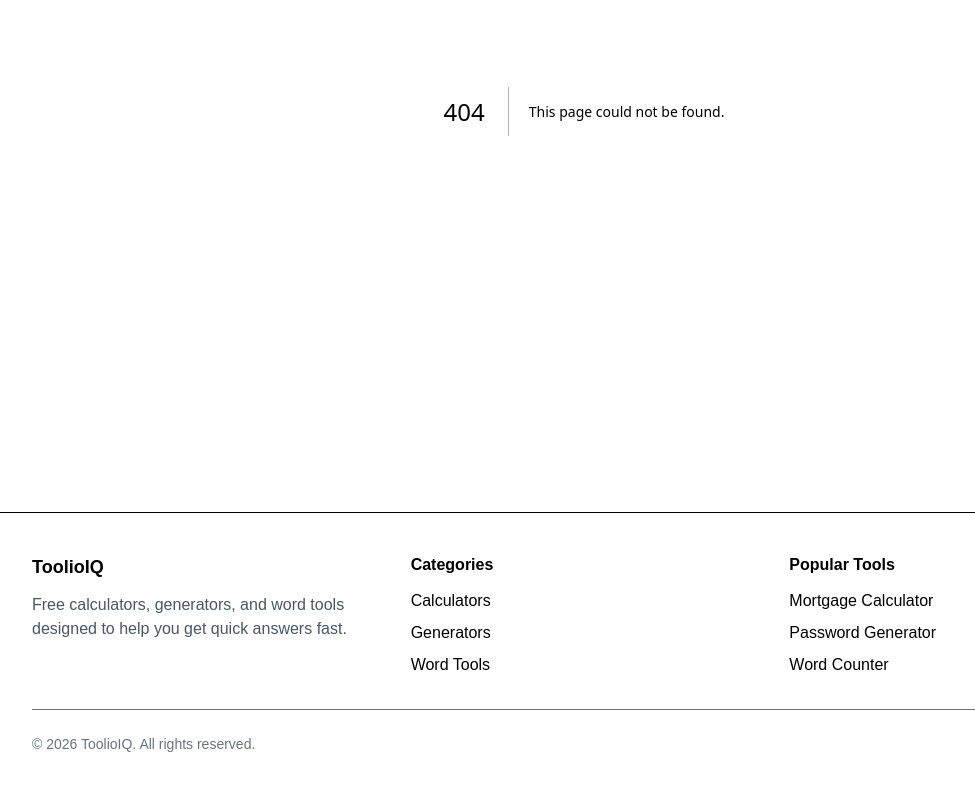
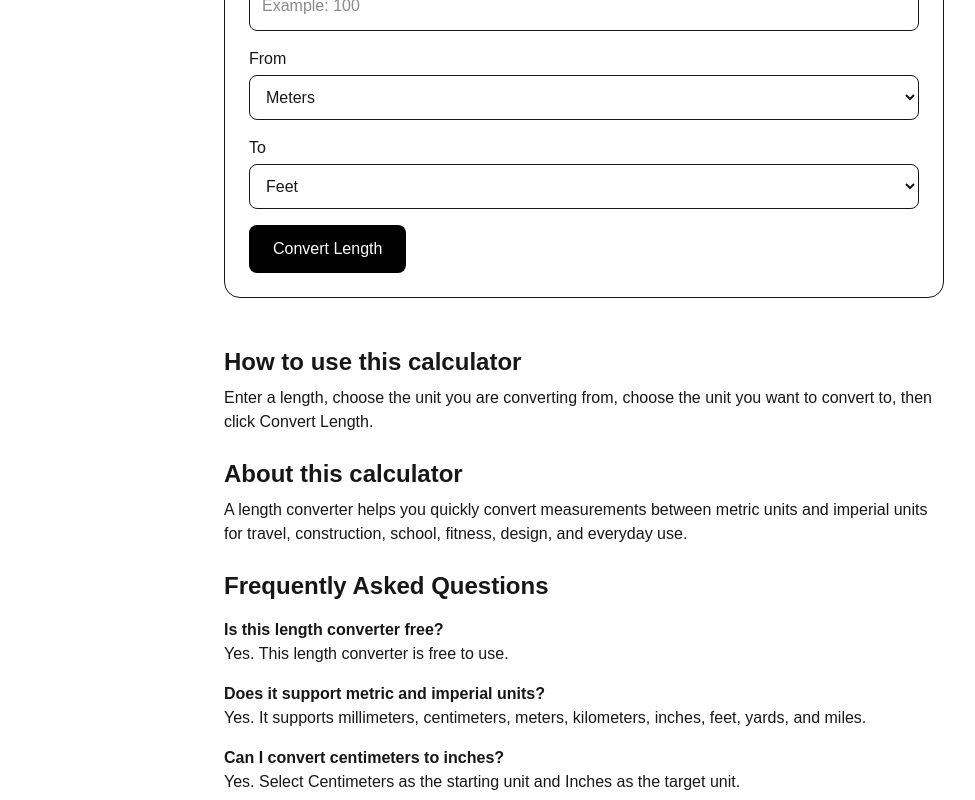
Before and after one commit to toolioiq/toolioiq, a Next.js app: page /converters/length-converter in a window 1280 px wide. Before the commit this address had no page. Shown: the part 360-1160 px from the top of the page, without its empty margins (56-1031 px from the left). Built offline with nearby package versions, Linux system fonts and the light colour scheme.

Commit message:
Add length converter

```diff
--- /dev/null
+++ b/app/converters/length-converter/page.tsx
@@ -0,0 +1,72 @@
+import type { Metadata } from "next";
+import LengthConverter from "@/components/LengthConverter";
+import CalculatorPageLayout from "@/components/CalculatorPageLayout";
+
+export const metadata: Metadata = {
+  title: "Length Converter | ToolioIQ",
+  description:
+    "Convert millimeters, centimeters, meters, kilometers, inches, feet, yards, and miles with ToolioIQ's free length converter.",
+};
+
+export default function LengthConverterPage() {
+  return (
+    <CalculatorPageLayout
+      title="Length Converter"
+      description="Use this free length converter to convert between metric and imperial length units including millimeters, centimeters, meters, kilometers, inches, feet, yards, and miles."
+      howToUse={
+        <p>
+          Enter a length, choose the unit you are converting from, choose the
+          unit you want to convert to, then click Convert Length.
+        </p>
+      }
+      explanation={
+        <p>
+          A length converter helps you quickly convert measurements between
+          metric units and imperial units for travel, construction, school,
+          fitness, design, and everyday use.
+        </p>
+      }
+      faqs={
+        <>
+          <h3 className="font-semibold mt-4">Is this length converter free?</h3>
+          <p>Yes. This length converter is free to use.</p>
+
+          <h3 className="font-semibold mt-4">
+            Does it support metric and imperial units?
+          </h3>
+          <p>
+            Yes. It supports millimeters, centimeters, meters, kilometers,
+            inches, feet, yards, and miles.
+          </p>
+
+          <h3 className="font-semibold mt-4">
+            Can I convert centimeters to inches?
+          </h3>
+          <p>
+            Yes. Select Centimeters as the starting unit and Inches as the target
+            unit.
+          </p>
+        </>
+      }
+      relatedTools={[
+        {
+          title: "Temperature Converter",
+          href: "/converters/temperature-converter",
+          description: "Convert Celsius, Fahrenheit, and Kelvin temperatures.",
+        },
+        {
+          title: "Percentage Calculator",
+          href: "/calculators/percentage-calculator",
+          description: "Calculate percentages quickly and easily.",
+        },
+        {
+          title: "Random Number Generator",
+          href: "/generators/random-number-generator",
+          description: "Generate random numbers between any range.",
+        },
+      ]}
+    >
+      <LengthConverter />
+    </CalculatorPageLayout>
+  );
+}
--- /dev/null
+++ b/components/LengthConverter.tsx
@@ -0,0 +1,131 @@
+"use client";
+
+import { useState } from "react";
+
+const lengthUnits = {
+  millimeters: {
+    label: "Millimeters",
+    meters: 0.001,
+  },
+  centimeters: {
+    label: "Centimeters",
+    meters: 0.01,
+  },
+  meters: {
+    label: "Meters",
+    meters: 1,
+  },
+  kilometers: {
+    label: "Kilometers",
+    meters: 1000,
+  },
+  inches: {
+    label: "Inches",
+    meters: 0.0254,
+  },
+  feet: {
+    label: "Feet",
+    meters: 0.3048,
+  },
+  yards: {
+    label: "Yards",
+    meters: 0.9144,
+  },
+  miles: {
+    label: "Miles",
+    meters: 1609.344,
+  },
+};
+
+type LengthUnit = keyof typeof lengthUnits;
+
+export default function LengthConverter() {
+  const [value, setValue] = useState("");
+  const [fromUnit, setFromUnit] = useState<LengthUnit>("meters");
+  const [toUnit, setToUnit] = useState<LengthUnit>("feet");
+  const [result, setResult] = useState<number | null>(null);
+  const [error, setError] = useState("");
+
+  const convertLength = () => {
+    setError("");
+    setResult(null);
+
+    const inputValue = Number(value);
+
+    if (value === "" || isNaN(inputValue)) {
+      setError("Please enter a valid length.");
+      return;
+    }
+
+    const meters = inputValue * lengthUnits[fromUnit].meters;
+    const converted = meters / lengthUnits[toUnit].meters;
+
+    setResult(Number(converted.toFixed(6)));
+  };
+
+  return (
+    <div className="border rounded-2xl p-6 space-y-4">
+      <div>
+        <label className="block font-medium mb-1">Length</label>
+        <input
+          type="number"
+          value={value}
+          onChange={(e) => setValue(e.target.value)}
+          className="border rounded-lg p-3 w-full"
+          placeholder="Example: 100"
+        />
+      </div>
+
+      <div>
+        <label className="block font-medium mb-1">From</label>
+        <select
+          value={fromUnit}
+          onChange={(e) => setFromUnit(e.target.value as LengthUnit)}
+          className="border rounded-lg p-3 w-full"
+        >
+          {Object.entries(lengthUnits).map(([key, unit]) => (
+            <option key={key} value={key}>
+              {unit.label}
+            </option>
+          ))}
+        </select>
+      </div>
+
+      <div>
+        <label className="block font-medium mb-1">To</label>
+        <select
+          value={toUnit}
+          onChange={(e) => setToUnit(e.target.value as LengthUnit)}
+          className="border rounded-lg p-3 w-full"
+        >
+          {Object.entries(lengthUnits).map(([key, unit]) => (
+            <option key={key} value={key}>
+              {unit.label}
+            </option>
+          ))}
+        </select>
+      </div>
+
+      <button
+        onClick={convertLength}
+        className="bg-black text-white px-6 py-3 rounded-lg"
+      >
+        Convert Length
+      </button>
+
+      {error && <p className="text-red-600 font-medium">{error}</p>}
+
+      {result !== null && (
+        <div className="bg-gray-50 border rounded-xl p-6">
+          <h2 className="text-2xl font-bold mb-2">Conversion Result</h2>
+          <p className="text-xl">
+            {value} {lengthUnits[fromUnit].label} ={" "}
+            <strong>
+              {result.toLocaleString()} {lengthUnits[toUnit].label}
+            </strong>
+          </p>
+        </div>
+      )}
+    </div>
+  );
+}
--- a/data/tools.ts
+++ b/data/tools.ts
@@ -95,4 +95,11 @@ export const tools = [
   category: "Converters",
   description: "Convert Celsius, Fahrenheit, and Kelvin temperatures.",
   },
+  {
+  title: "Length Converter",
+  href: "/converters/length-converter",
+  category: "Converters",
+  description:
+    "Convert millimeters, centimeters, meters, kilometers, inches, feet, yards, and miles.",
+  },
 ];
```
